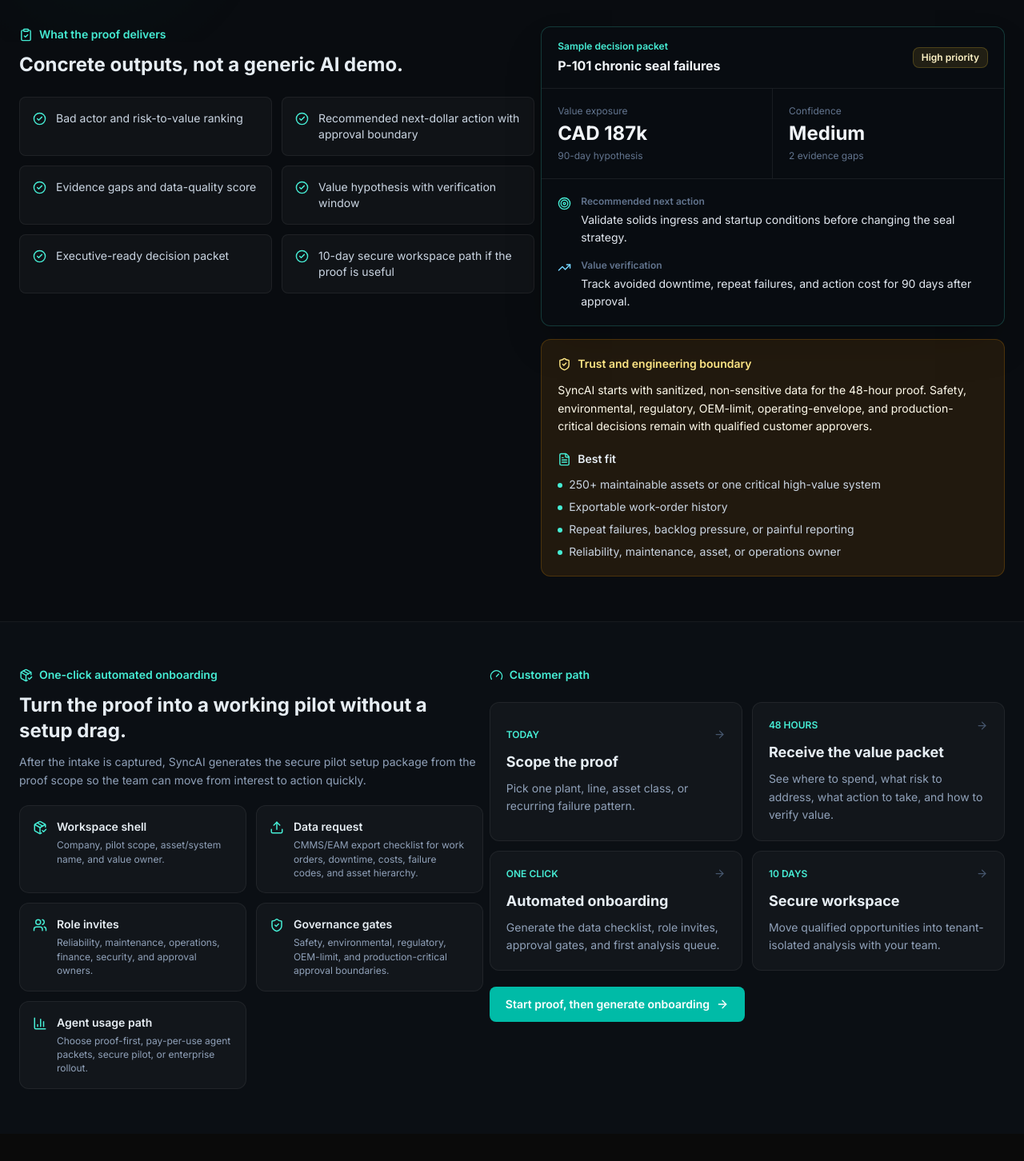
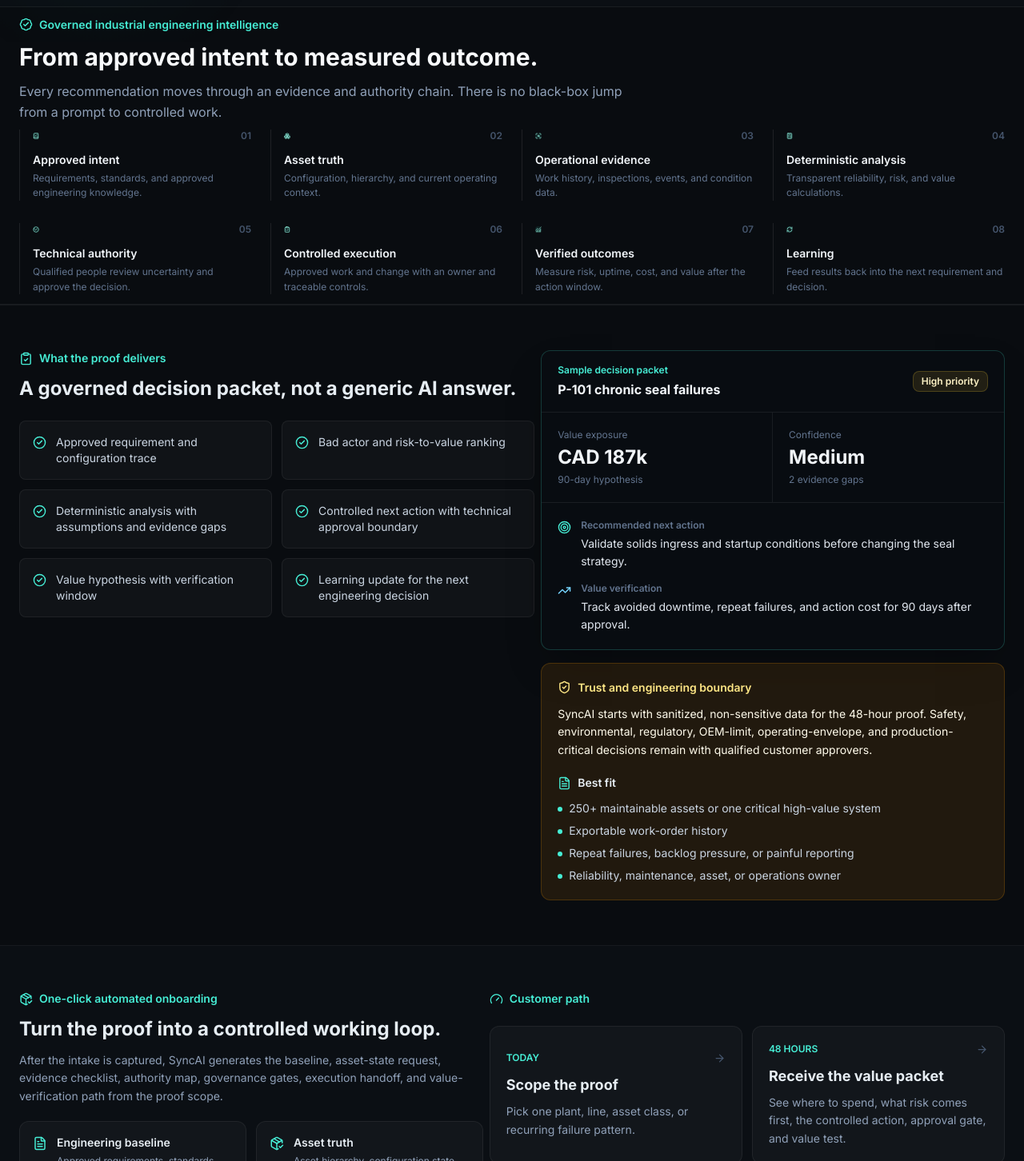
Before and after one commit to Stiggtechnologies/ai-maintenance-system, a React (Vite) app: page /setup in a window 1280 px wide. Shown: the part 918-2370 px from the top of the page at 80% size. Before the commit the page ends 2336 px from the top, so only its background shows below. Built offline with nearby package versions, Linux system fonts and the light colour scheme; no server answers.

Commit message:
Align governed engineering intelligence loop

```diff
--- a/src/App.tsx
+++ b/src/App.tsx
@@ -79,7 +79,7 @@ type Page =
 
 function PublicCopilotExperience() {
   useEffect(() => {
-    document.title = "SyncAI | Reliability Decision Intelligence";
+    document.title = "SyncAI | Governed Engineering Intelligence";
   }, []);
 
   return (
--- /dev/null
+++ b/src/components/GovernedEngineeringLoop.tsx
@@ -0,0 +1,109 @@
+import {
+  BadgeCheck,
+  BookCheck,
+  Boxes,
+  Calculator,
+  ChartNoAxesCombined,
+  ClipboardCheck,
+  RefreshCw,
+  ScanSearch,
+} from "lucide-react";
+
+const engineeringLoop = [
+  {
+    title: "Approved intent",
+    detail: "Requirements, standards, and approved engineering knowledge.",
+    icon: BookCheck,
+  },
+  {
+    title: "Asset truth",
+    detail: "Configuration, hierarchy, and current operating context.",
+    icon: Boxes,
+  },
+  {
+    title: "Operational evidence",
+    detail: "Work history, inspections, events, and condition data.",
+    icon: ScanSearch,
+  },
+  {
+    title: "Deterministic analysis",
+    detail: "Transparent reliability, risk, and value calculations.",
+    icon: Calculator,
+  },
+  {
+    title: "Technical authority",
+    detail: "Qualified people review uncertainty and approve the decision.",
+    icon: BadgeCheck,
+  },
+  {
+    title: "Controlled execution",
+    detail: "Approved work and change with an owner and traceable controls.",
+    icon: ClipboardCheck,
+  },
+  {
+    title: "Verified outcomes",
+    detail: "Measure risk, uptime, cost, and value after the action window.",
+    icon: ChartNoAxesCombined,
+  },
+  {
+    title: "Learning",
+    detail: "Feed results back into the next requirement and decision.",
+    icon: RefreshCw,
+  },
+];
+
+export function GovernedEngineeringLoop() {
+  return (
+    <section
+      aria-labelledby="governed-engineering-loop-title"
+      className="border-y border-white/[0.07] bg-black/20 px-4 py-12 sm:px-6"
+    >
+      <div className="mx-auto max-w-7xl">
+        <div className="max-w-3xl">
+          <div className="flex items-center gap-2 text-sm font-semibold text-teal-300">
+            <BadgeCheck size={17} />
+            Governed industrial engineering intelligence
+          </div>
+          <h2
+            id="governed-engineering-loop-title"
+            className="mt-3 text-2xl font-bold text-[#F8FAFC] sm:text-3xl"
+          >
+            From approved intent to measured outcome.
+          </h2>
+          <p className="mt-3 text-sm leading-[1.65] text-slate-400 sm:text-base">
+            Every recommendation moves through an evidence and authority chain.
+            There is no black-box jump from a prompt to controlled work.
+          </p>
+        </div>
+
+        <ol className="mt-8 grid grid-cols-2 gap-x-3 gap-y-7 sm:gap-x-6 xl:grid-cols-4">
+          {engineeringLoop.map((stage, index) => {
+            const Icon = stage.icon;
+
+            return (
+              <li
+                key={stage.title}
+                className="relative border-l border-white/[0.09] pl-4"
+              >
+                <div className="flex items-center justify-between gap-3">
+                  <span className="flex h-8 w-8 items-center justify-center rounded-lg bg-teal-300/10 text-teal-200">
+                    <Icon size={16} />
+                  </span>
+                  <span className="text-xs font-semibold text-slate-600">
+                    {String(index + 1).padStart(2, "0")}
+                  </span>
+                </div>
+                <div className="mt-3 text-sm font-semibold text-slate-100">
+                  {stage.title}
+                </div>
+                <p className="mt-1 text-xs leading-[1.55] text-slate-500">
+                  {stage.detail}
+                </p>
+              </li>
+            );
+          })}
+        </ol>
+      </div>
+    </section>
+  );
+}
--- a/src/components/PublicProductHeader.tsx
+++ b/src/components/PublicProductHeader.tsx
@@ -21,7 +21,7 @@ export function PublicProductHeader({ active }: PublicProductHeaderProps) {
               SyncAI
             </span>
             <span className="hidden text-xs text-slate-500 sm:block">
-              Reliability Decision Intelligence
+              Governed Engineering Intelligence
             </span>
           </span>
         </a>
--- a/src/pages/FirstCustomerPilotPage.tsx
+++ b/src/pages/FirstCustomerPilotPage.tsx
@@ -21,18 +21,19 @@ import {
   Wrench,
 } from "lucide-react";
 import { PublicProductHeader } from "../components/PublicProductHeader";
+import { GovernedEngineeringLoop } from "../components/GovernedEngineeringLoop";
 import {
   createPilotOnboardingPackage,
   submitPilotIntake,
 } from "../services/pilotIntake";
 
 const deliverables = [
+  "Approved requirement and configuration trace",
   "Bad actor and risk-to-value ranking",
-  "Recommended next-dollar action with approval boundary",
-  "Evidence gaps and data-quality score",
+  "Deterministic analysis with assumptions and evidence gaps",
+  "Controlled next action with technical approval boundary",
   "Value hypothesis with verification window",
-  "Executive-ready decision packet",
-  "10-day secure workspace path if the proof is useful",
+  "Learning update for the next engineering decision",
 ];
 
 const fitSignals = [
@@ -52,7 +53,7 @@ const proofSteps = [
     label: "48 hours",
     title: "Receive the value packet",
     detail:
-      "See where to spend, what risk to address, what action to take, and how to verify value.",
+      "See where to spend, what risk comes first, the controlled action, approval gate, and value test.",
   },
   {
     label: "One click",
@@ -64,7 +65,7 @@ const proofSteps = [
     label: "10 days",
     title: "Secure workspace",
     detail:
-      "Move qualified opportunities into tenant-isolated analysis with your team.",
+      "Connect requirements, asset state, evidence, controlled work, verification, and learning with your team.",
   },
 ];
 
@@ -160,20 +161,27 @@ const commercialOptions = [
 
 const onboardingItems = [
   {
-    title: "Workspace shell",
-    detail: "Company, pilot scope, asset/system name, and value owner.",
+    title: "Engineering baseline",
+    detail:
+      "Approved requirements, standards, operating limits, pilot scope, and value owner.",
+    icon: FileText,
+  },
+  {
+    title: "Asset truth",
+    detail:
+      "Asset hierarchy, configuration state, system boundaries, and operating context.",
     icon: PackageCheck,
   },
   {
-    title: "Data request",
+    title: "Operational evidence",
     detail:
-      "CMMS/EAM export checklist for work orders, downtime, costs, failure codes, and asset hierarchy.",
+      "CMMS/EAM checklist for work history, downtime, costs, inspections, and failure evidence.",
     icon: Upload,
   },
   {
-    title: "Role invites",
+    title: "Authority map",
     detail:
-      "Reliability, maintenance, operations, finance, security, and approval owners.",
+      "Reliability, maintenance, operations, finance, security, and qualified technical approvers.",
     icon: Users,
   },
   {
@@ -183,9 +191,9 @@ const onboardingItems = [
     icon: ShieldCheck,
   },
   {
-    title: "Agent usage path",
+    title: "Execution and value path",
     detail:
-      "Choose proof-first, pay-per-use agent packets, secure pilot, or enterprise rollout.",
+      "Controlled work handoff, outcome verification, learning, and the preferred commercial model.",
     icon: BarChart3,
   },
 ];
@@ -435,10 +443,10 @@ export function FirstCustomerPilotPage() {
             See your first reliability value proof in 48 hours.
           </h1>
           <p className="mt-5 max-w-3xl text-[0.95rem] leading-[1.7] text-slate-300 min-[420px]:text-base sm:text-lg sm:leading-[1.75]">
-            SyncAI turns a small sanitized work-order export into a governed
-            decision packet: where to spend the next dollar, which risk to
-            address first, what action to take, and whether that action created
-            measurable value.
+            SyncAI connects approved engineering knowledge to asset state and
+            operational evidence, produces a deterministic decision packet,
+            preserves human technical authority, and verifies whether the
+            controlled action created measurable value.
           </p>
           <div className="mt-6 flex flex-col gap-3 sm:flex-row">
             <button
@@ -827,6 +835,8 @@ export function FirstCustomerPilotPage() {
         </section>
       </section>
 
+      <GovernedEngineeringLoop />
+
       <section
         id="proof-deliverables"
         className="scroll-mt-20 border-y border-white/[0.06] bg-black/20 px-4 py-14 sm:px-6"
@@ -838,7 +848,7 @@ export function FirstCustomerPilotPage() {
               What the proof delivers
             </div>
             <h2 className="mt-3 text-2xl font-bold">
-              Concrete outputs, not a generic AI demo.
+              A governed decision packet, not a generic AI answer.
             </h2>
             <div className="mt-6 grid gap-3 sm:grid-cols-2">
               {deliverables.map((item) => (
@@ -958,12 +968,13 @@ export function FirstCustomerPilotPage() {
                 One-click automated onboarding
               </div>
               <h2 className="mt-3 text-2xl font-bold">
-                Turn the proof into a working pilot without a setup drag.
+                Turn the proof into a controlled working loop.
               </h2>
               <p className="mt-3 text-sm leading-[1.6] text-slate-400">
-                After the intake is captured, SyncAI generates the secure pilot
-                setup package from the proof scope so the team can move from
-                interest to action quickly.
+                After the intake is captured, SyncAI generates the baseline,
+                asset-state request, evidence checklist, authority map,
+                governance gates, execution handoff, and value-verification path
+                from the proof scope.
               </p>
               <div className="mt-5 grid gap-3 sm:grid-cols-2">
                 {onboardingItems.map((item) => {
--- a/src/pages/ReliabilityCopilotPage.tsx
+++ b/src/pages/ReliabilityCopilotPage.tsx
@@ -60,6 +60,7 @@ import {
   runLiveReliabilityAgent,
   type LiveReliabilityAgentResult,
 } from "../services/reliabilityCopilotAgent";
+import { GovernedEngineeringLoop } from "../components/GovernedEngineeringLoop";
 
 const modes: CopilotMode[] = [
   "RCA",
@@ -262,14 +263,11 @@ type ValueProofInputs = {
 };
 
 const executiveSignals = [
-  { label: "Next dollar", value: "Ranked", detail: "risk-adjusted spend" },
-  {
-    label: "First risk",
-    value: "Prioritized",
-    detail: "safety, uptime, value",
-  },
-  { label: "Action", value: "Governed", detail: "approval-ready steps" },
-  { label: "Value", value: "Verified", detail: "estimated to realized" },
+  { label: "Evidence", value: "Grounded", detail: "source to asset" },
+  { label: "Analysis", value: "Deterministic", detail: "visible math" },
+  { label: "Authority", value: "Human", detail: "qualified approval" },
+  { label: "Action", value: "Controlled", detail: "work and change" },
+  { label: "Outcome", value: "Verified", detail: "measured to learned" },
 ];
 
 const valueDecisionCards = [
@@ -300,12 +298,12 @@ const valueDecisionCards = [
     icon: Wrench,
   },
   {
-    title: "Did it create value?",
+    title: "Did it create value, and what changes next?",
     detail:
-      "Track estimated, approved, and verified realized value after execution.",
-    metric: "Value proof",
+      "Verify realized outcomes and feed the evidence into the next decision.",
+    metric: "Verify + learn",
     prompt:
-      "Build a value verification plan for the recommended action, separating estimated, approved, and verified realized value.",
+      "Build a value verification and learning plan for the recommended action, separating estimated, approved, and realized value and defining what should update next.",
     icon: CheckCircle2,
   },
 ];
@@ -957,9 +955,10 @@ export function ReliabilityCopilotPage() {
               Know where the next reliability dollar should go.
             </h1>
             <p className="mt-4 max-w-3xl text-base leading-[1.65] text-slate-300">
-              SyncAI helps industrial teams decide which risk to address first,
-              what action should be taken, and whether that action actually
-              created value.
+              SyncAI connects approved engineering knowledge to asset state and
+              operational evidence, calculates deterministic options, preserves
+              human technical authority, controls the action, and verifies what
+              changed afterward.
             </p>
             <div className="mt-5 flex flex-wrap gap-2">
               {industryProfiles.map((profile) => (
@@ -1046,7 +1045,7 @@ export function ReliabilityCopilotPage() {
                   Decision packet preview
                 </div>
                 <div className="mt-1 text-lg font-semibold text-[#F8FAFC]">
-                  Risk-to-value recommendation
+                  Governed decision recommendation
                 </div>
               </div>
               <ShieldCheck size={22} className="text-teal-300" />
@@ -1103,7 +1102,7 @@ export function ReliabilityCopilotPage() {
           })}
         </div>
 
-        <div className="mt-5 grid gap-3 md:grid-cols-4">
+        <div className="mt-5 grid gap-3 md:grid-cols-5">
           {executiveSignals.map((signal) => (
             <div
               key={signal.label}
@@ -1143,6 +1142,8 @@ export function ReliabilityCopilotPage() {
           isExhausted={freeTrialIsExhausted}
         />
       </section>
+
+      <GovernedEngineeringLoop />
 
       <section className="rounded-2xl border border-white/[0.08] bg-[#0D131A]/75 p-1.5 shadow-lg shadow-black/10">
         <div className="grid gap-3 lg:grid-cols-[1fr_1fr_1fr_1.1fr]">
@@ -1596,12 +1597,12 @@ export function ReliabilityCopilotPage() {
                     report.governedRecommendations[0]?.recommendation ??
                     report.actions[0]
                   }
-                  detail="Recommend the smallest governed action that can validate or reduce the risk."
+                  detail="Create the smallest controlled work or change package that can validate or reduce the risk."
                 />
                 <ValueLensCard
-                  label="Prove value"
-                  value="Estimated -> approved -> verified"
-                  detail="Separate forecasted value from authorized value and realized value after execution."
+                  label="Verify and learn"
+                  value="Estimated -> approved -> verified -> learned"
+                  detail="Measure the outcome, preserve the result, and update the next engineering decision."
                 />
               </div>
 
@@ -1626,8 +1627,9 @@ export function ReliabilityCopilotPage() {
                           Decision Thread
                         </div>
                         <p className="mt-1 text-sm leading-[1.6] text-slate-500">
-                          The question, evidence, recommendation, approval gate,
-                          and value trail stay together.
+                          Approved intent, evidence, calculation, authority,
+                          controlled action, outcome, and learning stay
+                          together.
                         </p>
                       </div>
                       <div className="grid min-w-[260px] grid-cols-3 gap-2 text-center">
@@ -1894,9 +1896,10 @@ export function ReliabilityCopilotPage() {
                       After SyncAI
                     </div>
                     <p className="mt-2 text-sm leading-[1.6] text-slate-100">
-                      Pattern detected, first risk ranked, governed action
-                      proposed, approval boundary preserved, and value ready to
-                      verify after execution.
+                      Approved intent connected to asset evidence, deterministic
+                      analysis completed, controlled action proposed, technical
+                      authority preserved, and the outcome ready to verify and
+                      learn from.
                     </p>
                   </div>
                 </div>
@@ -2376,8 +2379,9 @@ function FreeCapacityPanel({
             Complimentary analysis capacity
           </div>
           <p className="mt-1 max-w-3xl text-sm leading-[1.6] text-slate-400">
-            Experience complete risk-to-value decision packets with examples and
-            non-sensitive context before moving into a secure value proof.
+            Experience a governed decision packet from evidence through
+            deterministic analysis, technical authority, controlled action, and
+            outcome verification before moving into a secure value proof.
           </p>
         </div>
         <a
@@ -2536,9 +2540,10 @@ function ProofHandoffPanel() {
         </div>
         <p className="mt-2 max-w-3xl text-sm leading-[1.6] text-slate-300">
           Start with a sanitized export for the 48-hour value proof. If the
-          packet shows a real opportunity, SyncAI can generate the workspace
-          shell, data checklist, role invites, approval gates, and first
-          analysis queue in one guided step.
+          packet shows a real opportunity, SyncAI can generate the approved
+          baseline, asset-state request, evidence checklist, authority map,
+          governance gates, controlled-work handoff, and verification plan in
+          one guided step.
         </p>
       </div>
       <div className="flex flex-wrap gap-3 lg:justify-end">
```
Also changed, not shown: 2 other files (tests, documents, lock files or other folders).
